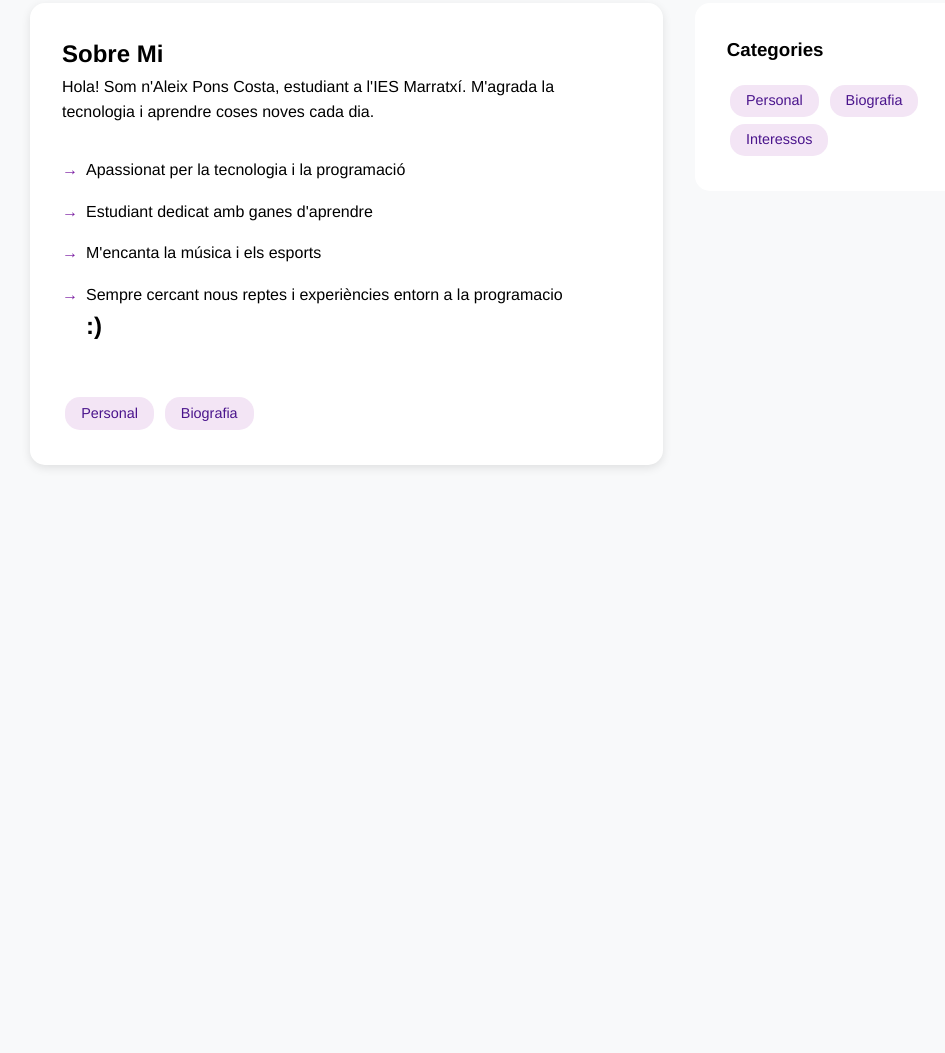
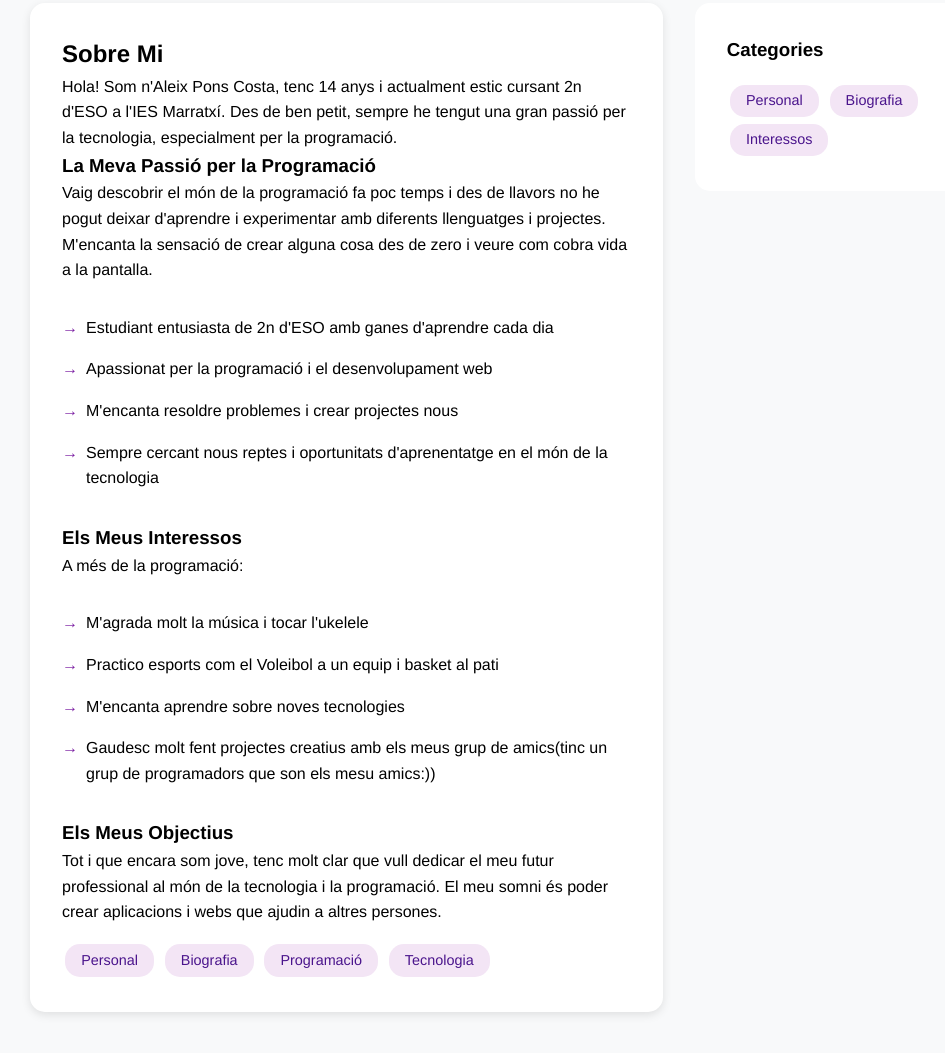
Before and after one commit to AleixDev2020/MY-BLOG, a plain HTML site: page sobre-mi.html in a window 1280 px wide. Shown: the part 489-1542 px from the top of the page, without its empty margins (142-1087 px from the left). Before the commit the page ends 1018 px from the top, so only its background shows below. Drawn offline with Linux system fonts and the light colour scheme.

Commit message:
Update sobre-mi.html

```diff
--- a/sobre-mi.html
+++ b/sobre-mi.html
@@ -225,16 +225,35 @@
         <main>
             <article class="post">
                 <h2>Sobre Mi</h2>
-                <p>Hola! Som n'Aleix Pons Costa, estudiant a l'IES Marratxí. M'agrada la tecnologia i aprendre coses noves cada dia.</p>
+                <p>Hola! Som n'Aleix Pons Costa, tenc 14 anys i actualment estic cursant 2n d'ESO a l'IES Marratxí. Des de ben petit, sempre he tengut una gran passió per la tecnologia, especialment per la programació.</p>
+
+                <h3>La Meva Passió per la Programació</h3>
+                <p>Vaig descobrir el món de la programació fa poc temps i des de llavors no he pogut deixar d'aprendre i experimentar amb diferents llenguatges i projectes. M'encanta la sensació de crear alguna cosa des de zero i veure com cobra vida a la pantalla.</p>
+
                 <ul class="skills-list">
-                    <li>Apassionat per la tecnologia i la programació</li>
-                    <li>Estudiant dedicat amb ganes d'aprendre</li>
-                    <li>M'encanta la música i els esports</li>
-                    <li>Sempre cercant nous reptes i experiències entorn a la programacio <h1> :)</h1></li>
+                    <li>Estudiant entusiasta de 2n d'ESO amb ganes d'aprendre cada dia</li>
+                    <li>Apassionat per la programació i el desenvolupament web</li>
+                    <li>M'encanta resoldre problemes i crear projectes nous</li>
+                    <li>Sempre cercant nous reptes i oportunitats d'aprenentatge en el món de la tecnologia</li>
                 </ul>
+
+                <h3>Els Meus Interessos</h3>
+                <p>A més de la programació:</p>
+                <ul class="skills-list">
+                    <li>M'agrada molt la música i tocar l'ukelele</li>
+                    <li>Practico esports com el Voleibol a un equip  i basket al pati</li>
+                    <li>M'encanta aprendre sobre noves tecnologies</li>
+                    <li>Gaudesc molt fent projectes creatius amb els meus  grup de amics(tinc un grup de programadors que son els mesu amics:))</li>
+                </ul>
+
+                <h3>Els Meus Objectius</h3>
+                <p>Tot i que encara som jove, tenc molt clar que vull dedicar el meu futur professional al món de la tecnologia i la programació. El meu somni és poder crear aplicacions i webs que ajudin a altres persones.</p>
+
                 <div class="categories">
                     <span class="category-tag">Personal</span>
                     <span class="category-tag">Biografia</span>
+                    <span class="category-tag">Programació</span>
+                    <span class="category-tag">Tecnologia</span>
                 </div>
             </article>
         </main>
```
